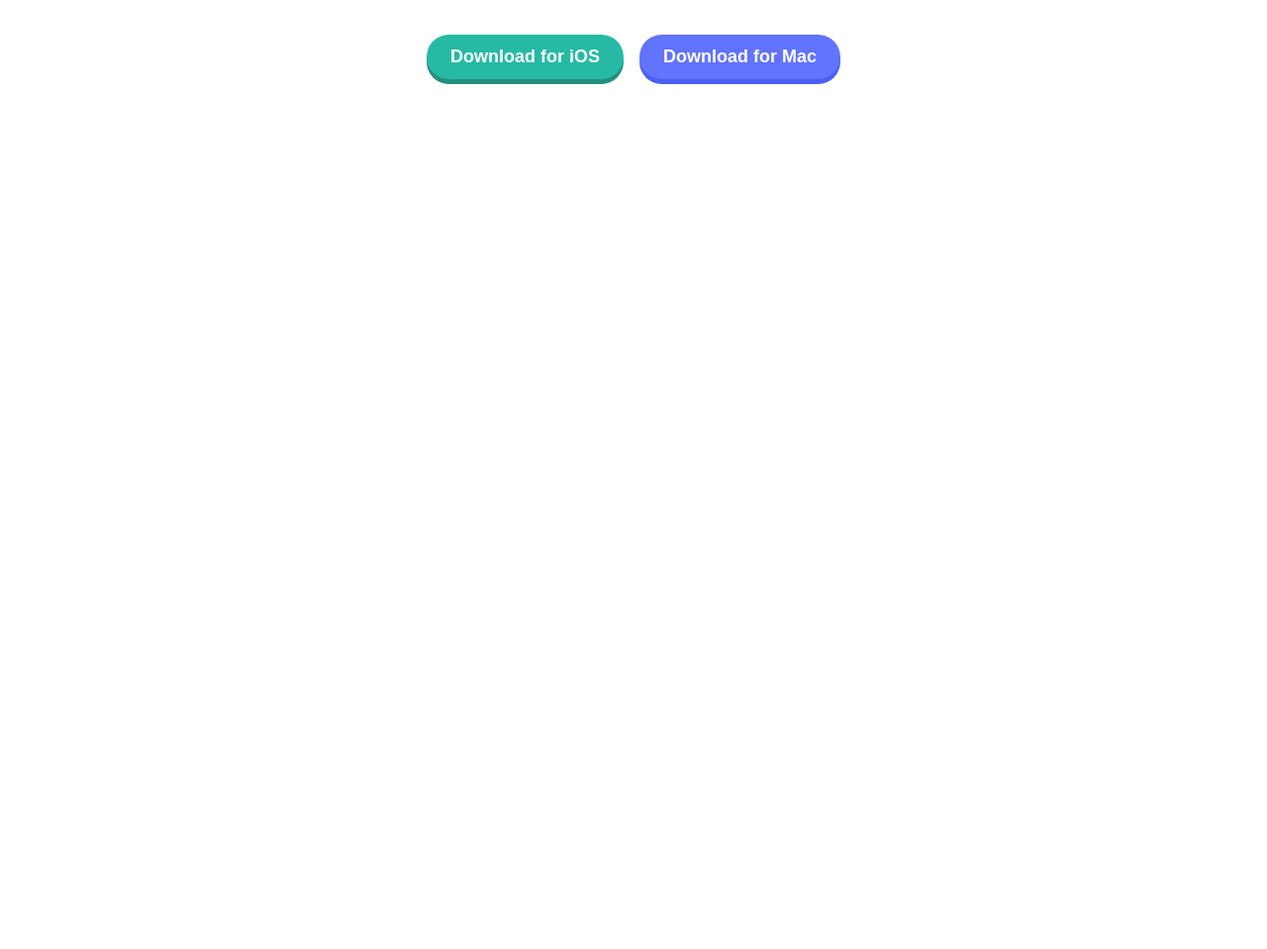
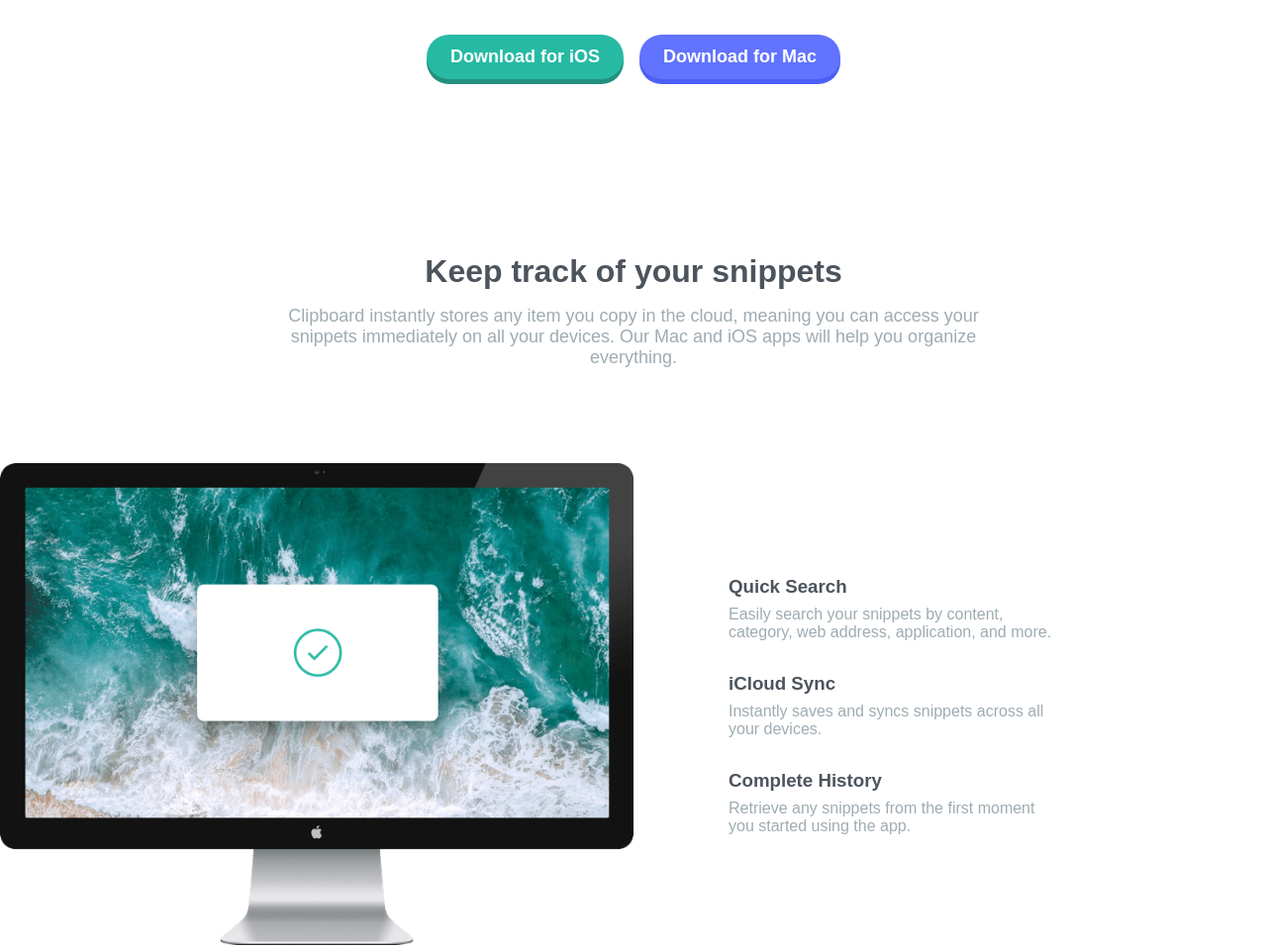
Before and after one commit to Code-Beaker/clipboard-landing-page-fmentor-project, a plain HTML site: page index.html in a window 1280 px wide. Shown: the part 366-1325 px from the top of the page at 99% size. Before the commit the page ends 800 px from the top, so only its background shows below. Drawn offline with Linux system fonts and the light colour scheme; a web font is replaced by a local one.

Commit message:
finished snippets section

```diff
--- a/index.html
+++ b/index.html
@@ -49,6 +49,52 @@
           </div>
         </section>
       </header>
+      <!-- snippets section -->
+      <section class="snippets-section">
+        <section class="snippets__text-content">
+          <h2 class="snippets__heading">Keep track of your snippets</h2>
+          <p class="snippets__paragraph">
+            Clipboard instantly stores any item you copy in the cloud, meaning
+            you can access your snippets immediately on all your devices. Our
+            Mac and iOS apps will help you organize everything.
+          </p>
+        </section>
+        <div class="snippets__cols">
+          <section class="snippets__image">
+            <picture class="snippets__image-wrapper">
+              <img
+                class="snippets__computer"
+                src="images/image-computer.png"
+                alt="image of a Mac computer"
+              />
+            </picture>
+          </section>
+          <section class="snippets__features-section">
+            <div class="snippets__features-wrapper">
+              <div class="snippets__feature-item">
+                <h3 class="snippets__feature-title">Quick Search</h3>
+                <p class="snippets__feature-para">
+                  Easily search your snippets by content, category, web address,
+                  application, and more.
+                </p>
+              </div>
+              <div class="snippets__feature-item">
+                <h3 class="snippets__feature-title">iCloud Sync</h3>
+                <p class="snippets__feature-para">
+                  Instantly saves and syncs snippets across all your devices.
+                </p>
+              </div>
+              <div class="snippets__feature-item">
+                <h3 class="snippets__feature-title">Complete History</h3>
+                <p class="snippets__feature-para">
+                  Retrieve any snippets from the first moment you started using
+                  the app.
+                </p>
+              </div>
+            </div>
+          </section>
+        </div>
+      </section>
     </main>
   </body>
 </html>
--- a/style.css
+++ b/style.css
@@ -109,3 +109,52 @@ img {
 .btn__blue:hover {
   box-shadow: 0px 5px 10px var(--light-blue);
 }
+
+/* snippets */
+.snippets__text-content {
+  text-align: center;
+  padding: 6rem calc(3 * 6rem);
+}
+
+.snippets__heading {
+  font-size: 2rem;
+  margin-bottom: 1rem;
+  color: var(--dark-grayish-blue);
+}
+
+.snippets__paragraph {
+  color: var(--grayish-blue);
+  font-size: 1.125rem;
+  /* max-width: 85%; */
+}
+
+.snippets__cols {
+  display: grid;
+  grid-template-columns: repeat(2, 1fr);
+  gap: 6rem;
+  /* border: 1px solid green; for preview */
+  align-items: center;
+}
+
+.snippets__features-wrapper {
+  display: flex;
+  flex-direction: column;
+  gap: 2rem;
+}
+
+.snippets__feature-item {
+  max-width: 60%;
+}
+
+.snippets__feature-title {
+  color: var(--dark-grayish-blue);
+  margin-bottom: 0.5rem;
+}
+
+.snippets__feature-para {
+  color: var(--grayish-blue);
+}
+
+.snippets__computer {
+  max-width: 40rem;
+}
```
